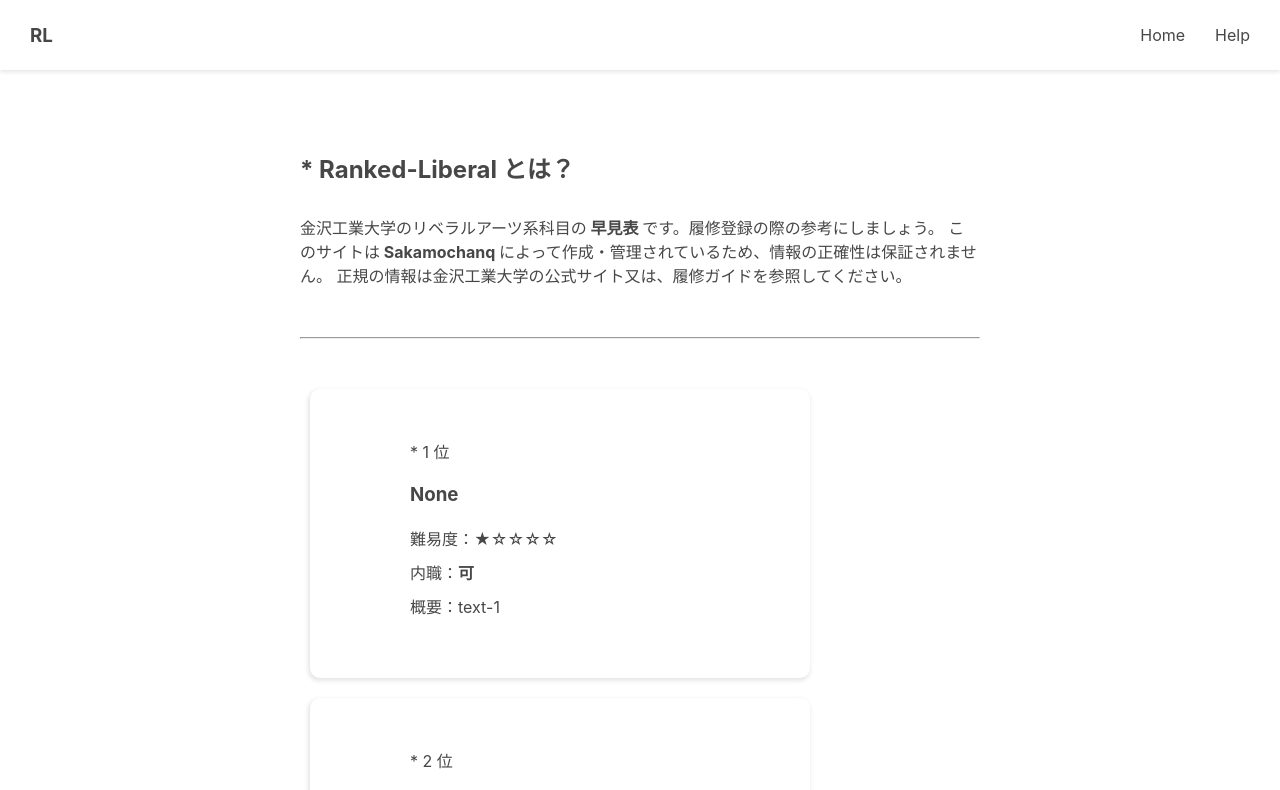
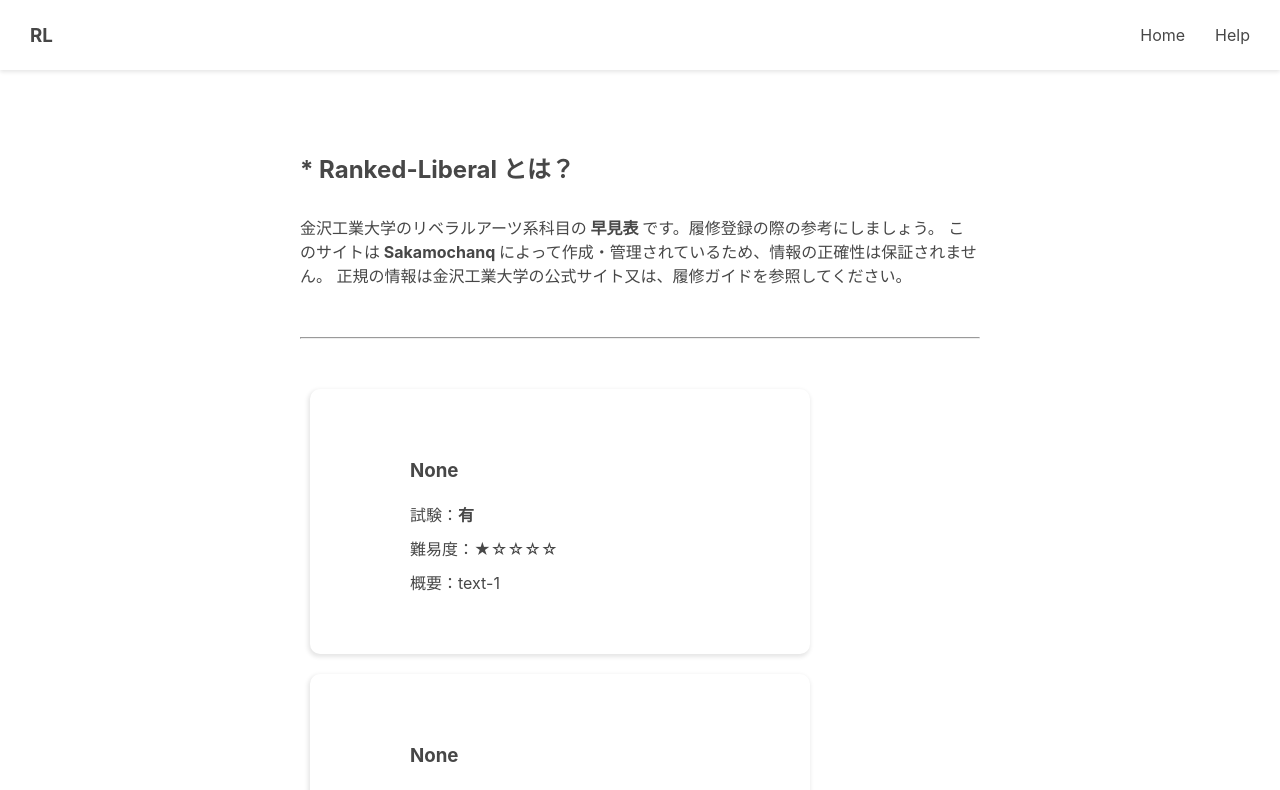
Before and after one commit to Sakamochanq/Liberal-Chart, a React (Create React App) app: page / in a window 1280 px wide. Shown: the top 790 px of the page. Built offline with nearby package versions, Linux system fonts and the light colour scheme.

Commit message:
remove: 不適切かつ差別的用語の削除

```diff
--- a/src/components/Lists.js
+++ b/src/components/Lists.js
@@ -14,10 +14,10 @@ const Lists = () => {
     <div class="list-container">
       {subjects.map((subject, index) => (
         <div class="list-wrapper" key={index}>
-          <p style={{marginBottom: "10px"}} class="rank-id">* {subject['rank-id']} 位</p>
+          {/* <p style={{marginBottom: "10px"}} class="rank-id">ID：{subject['rank-id']}</p> */}
           <h3 style={{marginTop: "20px", marginBottom:"20px"}} class="name">{subject.name}</h3>
+          <p style={{marginBottom: "10px"}} class="inside-job">試験：<b>{subject['inside-job'] ? '有' : '無'}</b></p>
           <p style={{marginBottom: "10px"}} class="degree">難易度：{subject.degree}</p>
-          <p style={{marginBottom: "10px"}} class="inside-job">内職：<b>{subject['inside-job'] ? '可' : '不可'}</b></p>
           <p style={{marginBottom: "10px"}} class="description">概要：{subject.description}</p>
         </div>
       ))}
```
